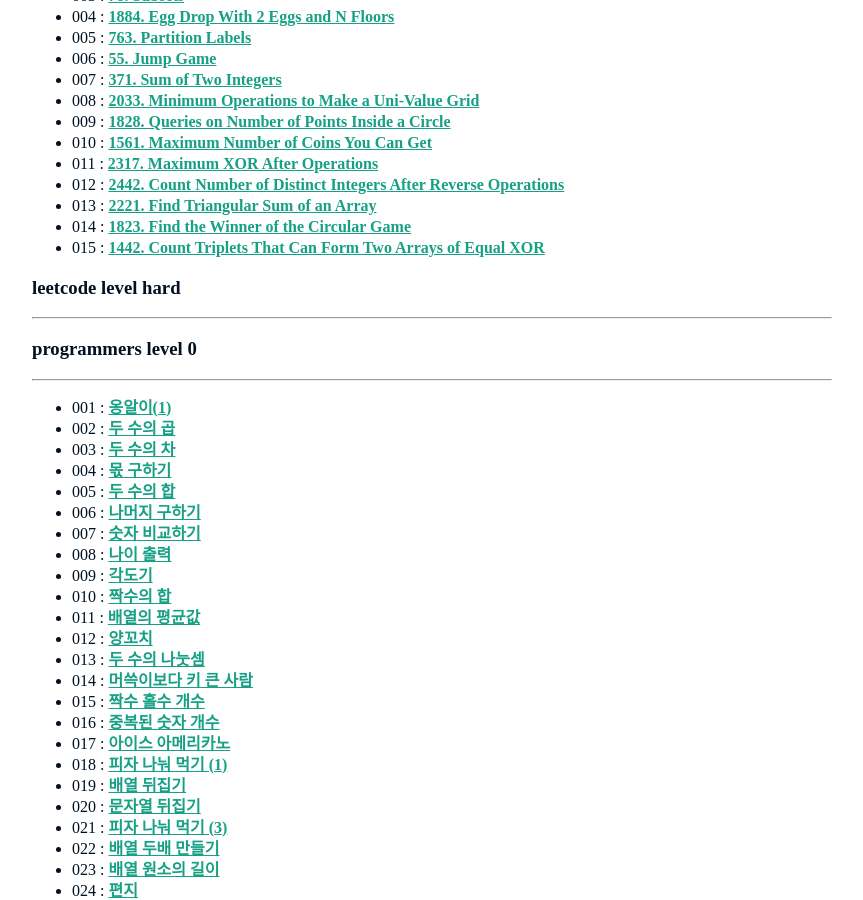
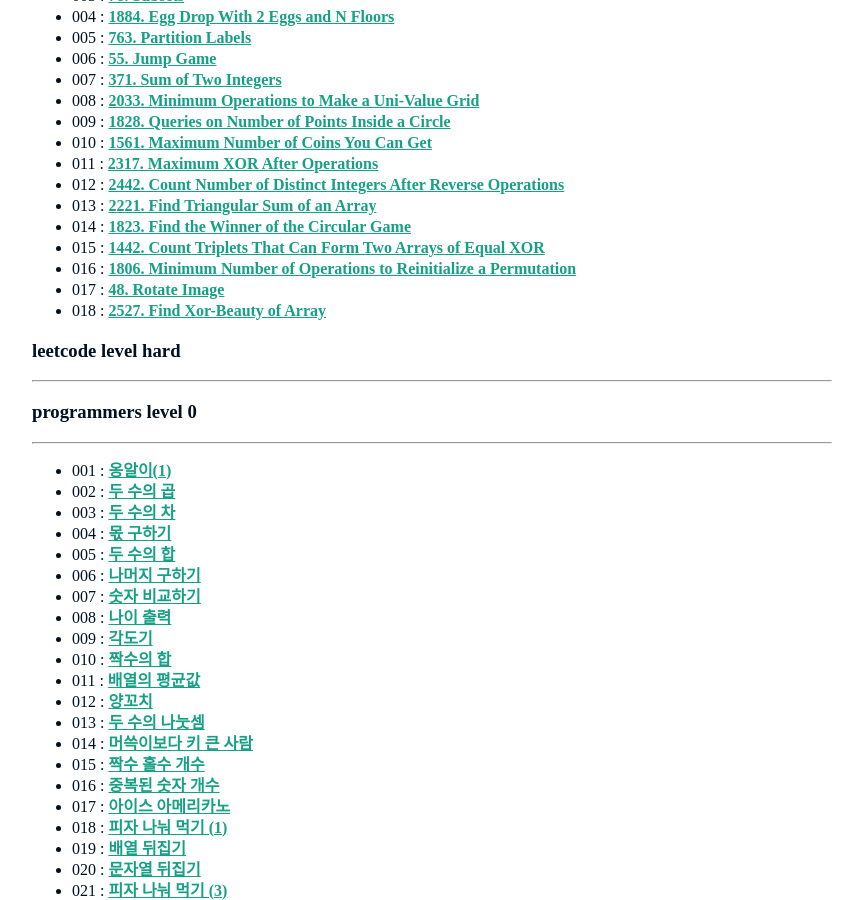
Before and after one commit to nimkoes/portfolio, a Jekyll site: the page built from _posts/2021-04-30-Algorithm-Problem.md, in a window 1280 px wide and 900 px high, scrolled down 595 px. Shown: the whole window, without its empty margins (208-1071 px from the left). Built offline with Jekyll 4.4.1, drawn with Linux system fonts in a browser that asks for light colours.

Commit message:
mod post

```diff
--- a/_posts/2021-04-30-Algorithm-Problem.md
+++ b/_posts/2021-04-30-Algorithm-Problem.md
@@ -38,6 +38,9 @@
 - 013 : [**<u>2221. Find Triangular Sum of an Array</u>**][link_lc_level_medium_013]
 - 014 : [**<u>1823. Find the Winner of the Circular Game</u>**][link_lc_level_medium_014]
 - 015 : [**<u>1442. Count Triplets That Can Form Two Arrays of Equal XOR</u>**][link_lc_level_medium_015]
+- 016 : [**<u>1806. Minimum Number of Operations to Reinitialize a Permutation</u>**][link_lc_level_medium_016]
+- 017 : [**<u>48. Rotate Image</u>**][link_lc_level_medium_017]
+- 018 : [**<u>2527. Find Xor-Beauty of Array</u>**][link_lc_level_medium_018]
 
 
 ### leetcode level hard
@@ -308,6 +311,9 @@
 [link_lc_level_medium_013]:https://github.com/nimkoes/Algorithm_Solutions/blob/master/src/com/nimkoes/leetcode/medium/Solution_013.java
 [link_lc_level_medium_014]:https://github.com/nimkoes/Algorithm_Solutions/blob/master/src/com/nimkoes/leetcode/medium/Solution_014.java
 [link_lc_level_medium_015]:https://github.com/nimkoes/Algorithm_Solutions/blob/master/src/com/nimkoes/leetcode/medium/Solution_015.java
+[link_lc_level_medium_016]:https://github.com/nimkoes/Algorithm_Solutions/blob/master/src/com/nimkoes/leetcode/medium/Solution_016.java
+[link_lc_level_medium_017]:https://github.com/nimkoes/Algorithm_Solutions/blob/master/src/com/nimkoes/leetcode/medium/Solution_017.java
+[link_lc_level_medium_018]:https://github.com/nimkoes/Algorithm_Solutions/blob/master/src/com/nimkoes/leetcode/medium/Solution_018.java
 
 [link_level_0_001]:https://github.com/nimkoes/Algorithm_Solutions/blob/master/src/com/nimkoes/programmers/level0/Solution_001.java
 [link_level_0_002]:https://github.com/nimkoes/Algorithm_Solutions/blob/master/src/com/nimkoes/programmers/level0/Solution_002.java
```
